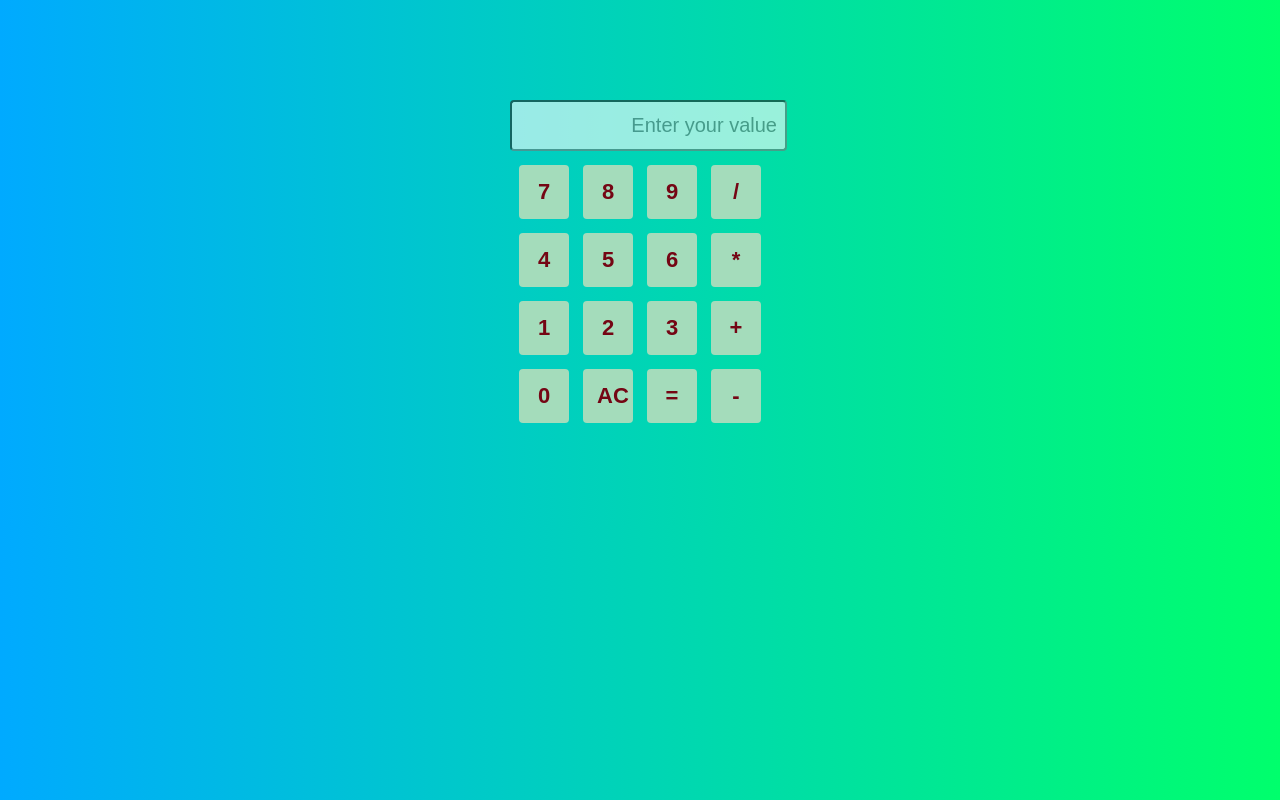
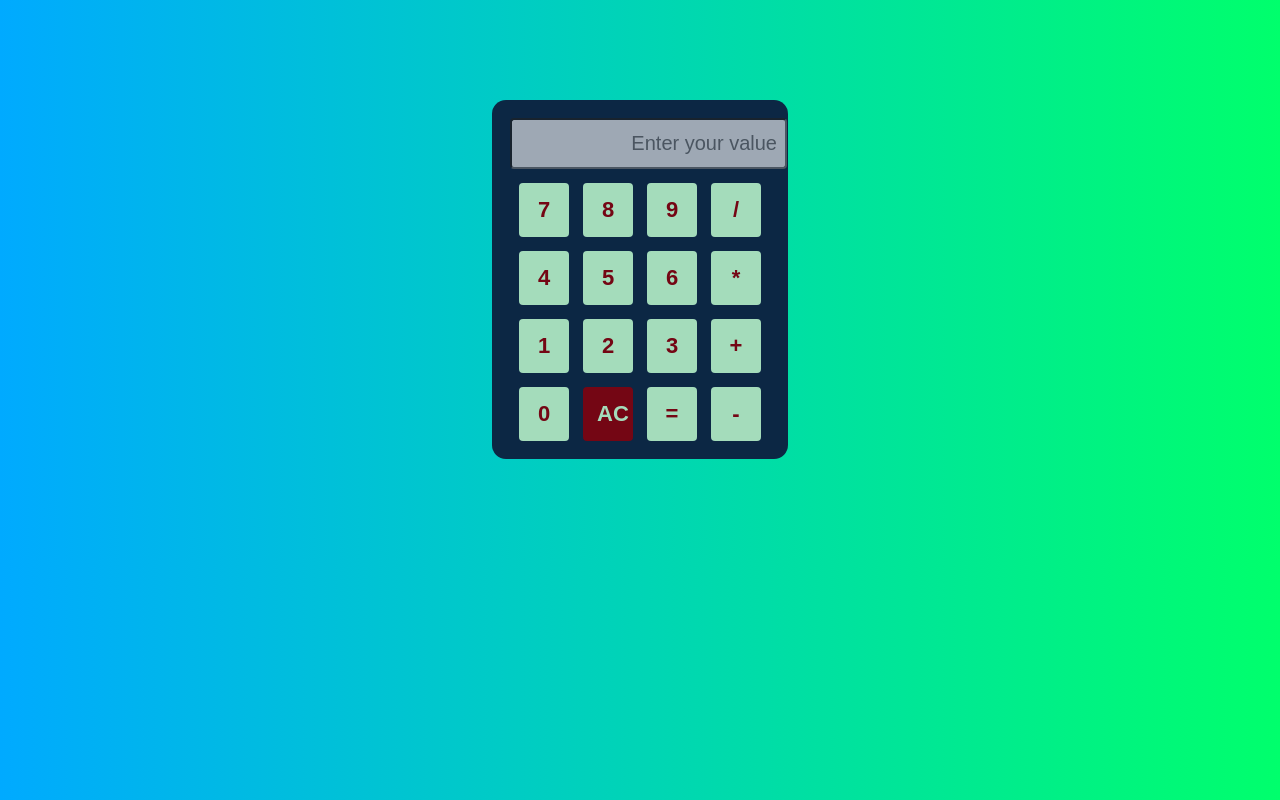
Before and after one commit to RaviTesla1/Calculator, a plain HTML site: page index.html in a window 1280 px wide. Drawn offline with Linux system fonts and the light colour scheme.

Commit message:
readme demo added

```diff
--- a/script.js
+++ b/script.js
@@ -1,114 +1,4 @@
-// let inputBox = document.getElementById("inputBox");
 
-
-// let buttonsEl = document.querySelectorAll(".btn")
-
-// buttonsEl = Array.from(buttonsEl);
-// console.log(buttonsEl);
-// for(let i = 0;i < buttonsEl.length;i++){
-//    buttonsEl[i].addEventListener("click",()=>{
-//    const buttonValue = buttonsEl[i].textContent;
-//    console.log(buttonValue);
-//    if(buttonValue === "AC" ){
-//     clearResult();
-//    }
-//    else if(buttonValue === "=" ){
-//       calculateResult();
-//    }
-//    else{
-//     appendValue(buttonValue);
-//    }
-//    })
-// }
-// function  clearResult(){
-//     inputBox.value = "";
-// }
-// function calculateResult(){
-//     inputBox.value = eval(inputBox.value);
-// }
-// function appendValue(buttonValue){
-//     inputBox.value = inputBox.value + buttonValue;
-// }
-
-
-
-
-
-
-
-
-
-
-
-
-
-
-
-
-
-
-
-
-
-// Array.from(buttons).forEach((button) => {
-//     button.addEventListener("click",(e) =>{
-//         if(e.target.innerHTML == "="){
-//             string = eval(string);
-//             inputBox.value = string;
-//         }
-//         else if(e.target.innerHTML == "AC"){
-//             inputBox.value  = "";
-//         }
-//          else {
-//             string = string + e.target.innerHTML;
-//             document.querySelector("inputBox");
-//             inputBox.value = string;
-//             console.log(inputBox.value);
-//         }
-//     })
-// })
-
-// let string = "";
-// let buttons = document.querySelectorAll('.btn');
-// Array.from(buttons).forEach((button)=>{
-//   button.addEventListener('click', (e)=>{
-//     if(e.target.innerHTML == '='){
-//       string = eval(string);
-//       document.querySelector('input').value = string;
-//     }
-//     else if(e.target.innerHTML == 'C'){
-//       string = ""
-//       document.querySelector('input').value = string;
-//     }
-//     else{
-//     console.log(e.target)
-//     string = string + e.target.innerHTML;
-//     document.querySelector('input').value = string;
-//       }
-//   })
-// })
-
-// let screen = document.getElementById('inputBox');
-// buttons = document.querySelectorAll('button');
-// let screenValue = '';
-// for (item of buttons) {
-//     item.addEventListener('click', (e) => {
-//         let buttonText = e.target.innerText;
-//         console.log('Button text is ', buttonText);
-//          if (buttonText == 'AC') {
-//             screenValue = "";
-//             screen.value = screenValue;
-//         }
-//         else if (buttonText == '=') {
-//             screen.value = eval(screenValue);
-//         }
-//         else {
-//             screenValue += buttonText;
-//             screen.value = screenValue;
-//         }
-
-//     })
-// }
 "use strict";
 
 
@@ -131,8 +21,15 @@ for(let btn of buttons){
         }
         else if(buttonText == "="){
             string = eval(string);
+
             inputBox.value = string;
-            console.log(typeof inputBox.value)
+            console.log(typeof eval("543+++//*+-3"))
+
+            let result = Number(inputBox.value)
+            // if(){
+            //     console.log("ERROR");
+            // }
+            // console.log(typeof result);
         }
         else {
             string += buttonText;
--- a/style.css
+++ b/style.css
@@ -12,7 +12,9 @@ body{
 .container{
     max-width: 260px;
     margin: 100px auto;
-    /* background-color: aqua; */
+    background-color: rgb(12, 39, 68);
+    padding: 18px;
+    border-radius: 14px;
 }
 
 
@@ -37,14 +39,18 @@ input{
 button{
     padding: 14px;
     font-size: 22px;
-    /* margin: 8px; */
     color:  #740614;
     background-color: #a4dcbb ;
     border: none;
     font-weight: 700;
+    border-radius: 4px;
     transition: all 1s ease-in-out;
-    border-radius: 4px;
 }
 button:hover{
-    background-color: transparent;
+    /* background-color: transparent; */
+    border: 3px solid #740614;
 }
+.btn:nth-child(14){
+    color:  #a4dcbb;
+    background-color:   #740614;
+}
```
Also changed, not shown: 127.0.0.1_5500_index.html.png (added), 1 other file.
